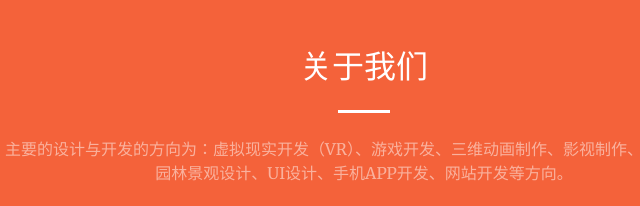
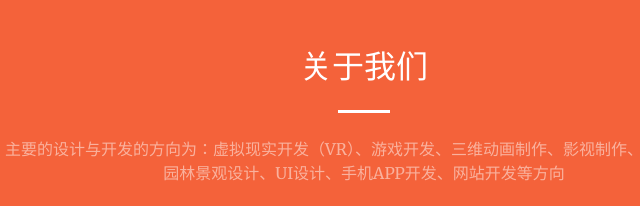
Before and after one commit to VirtualPowerStudio/VirtualPowerStudio.github.io, a website with bundled scripts: page index.html in a window 1280 px wide. Shown: the part 880-1086 px from the top of the page, 276-916 px from the left. Built offline with nearby package versions, Linux system fonts and the light colour scheme.

Commit message:
Update index.html

```diff
--- a/index.html
+++ b/index.html
@@ -76,7 +76,7 @@
         <div class="col-lg-8 text-center">
           <h2 class="text-white mt-0">关于我们</h2>
           <hr class="divider light my-4">
-		  <p class="text-white-50 mb-4">主要的设计与开发的方向为：虚拟现实开发（VR）、游戏开发、三维动画制作、影视制作、室内设计、园林景观设计、UI设计、手机APP开发、网站开发等方向。</p>
+		  <p class="text-white-50 mb-4">主要的设计与开发的方向为：虚拟现实开发（VR）、游戏开发、三维动画制作、影视制作、室内设计、园林景观设计、UI设计、手机APP开发、网站开发等方向</p>
           <a class="btn btn-light btn-xl js-scroll-trigger" href="#services">开始体验</a>
         </div>
       </div>
```
